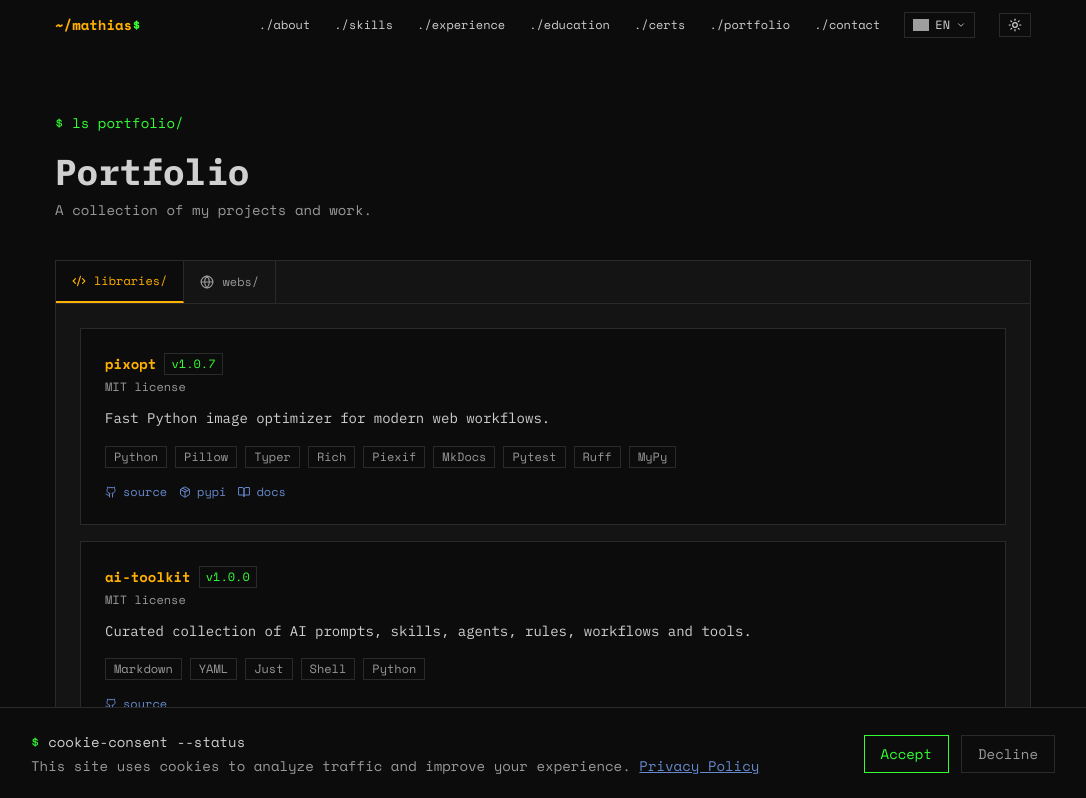
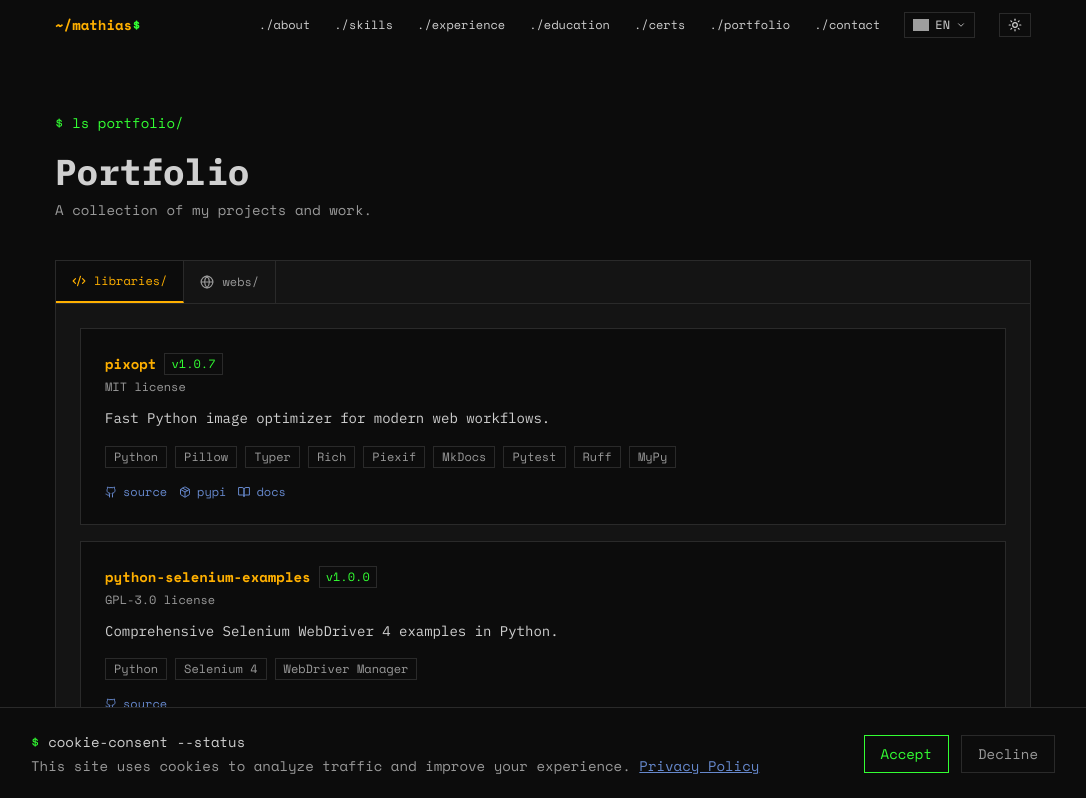
Before and after one commit to MathiasPaulenko/mathias-paulenko-cv, a React (Vite) app: page /portfolio in a window 1280 px wide. Shown: the top 798 px of the page, without its empty margins (97-1183 px from the left). Built offline with nearby package versions, Linux system fonts and the light colour scheme; grey boxes are pictures that could not be loaded.

Commit message:
feat(portfolio): add python-selenium-examples library

```diff
--- a/src/data/cvData.js
+++ b/src/data/cvData.js
@@ -402,6 +402,15 @@ export const portfolio = {
       license: 'MIT',
     },
     {
+      title: 'python-selenium-examples',
+      tagline: 'Comprehensive Selenium WebDriver 4 examples in Python.',
+      description: 'Self-contained runnable examples covering browsers, drivers, elements, waits, interactions, actions, BiDi/CDP, and more. Each module includes a private _build_driver() helper and follows a consistent pattern for learning and reference.',
+      tech: ['Python', 'Selenium 4', 'WebDriver Manager'],
+      github: 'https://github.com/MathiasPaulenko/python-selenium-examples',
+      version: '1.0.0',
+      license: 'GPL-3.0',
+    },
+    {
       title: 'ai-toolkit',
       tagline: 'Curated collection of AI prompts, skills, agents, rules, workflows and tools.',
       description: 'Organized resource library for LLM-powered development with Cursor, Devin, Windsurf and other AI IDEs. Includes 64 prompts, 11 skills, 7 agents, 14 rules, 15 workflows and various utilities.',
```
